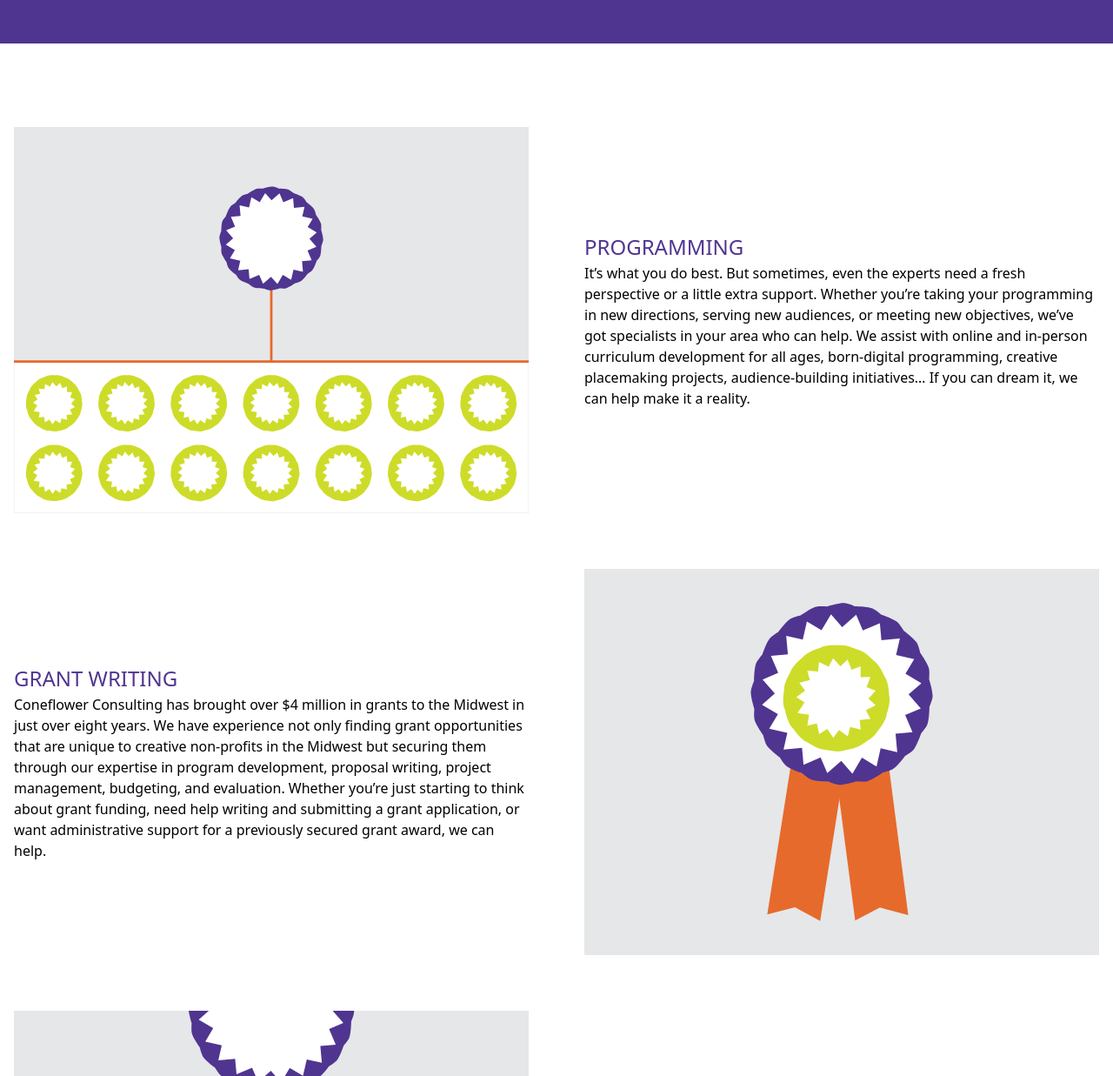
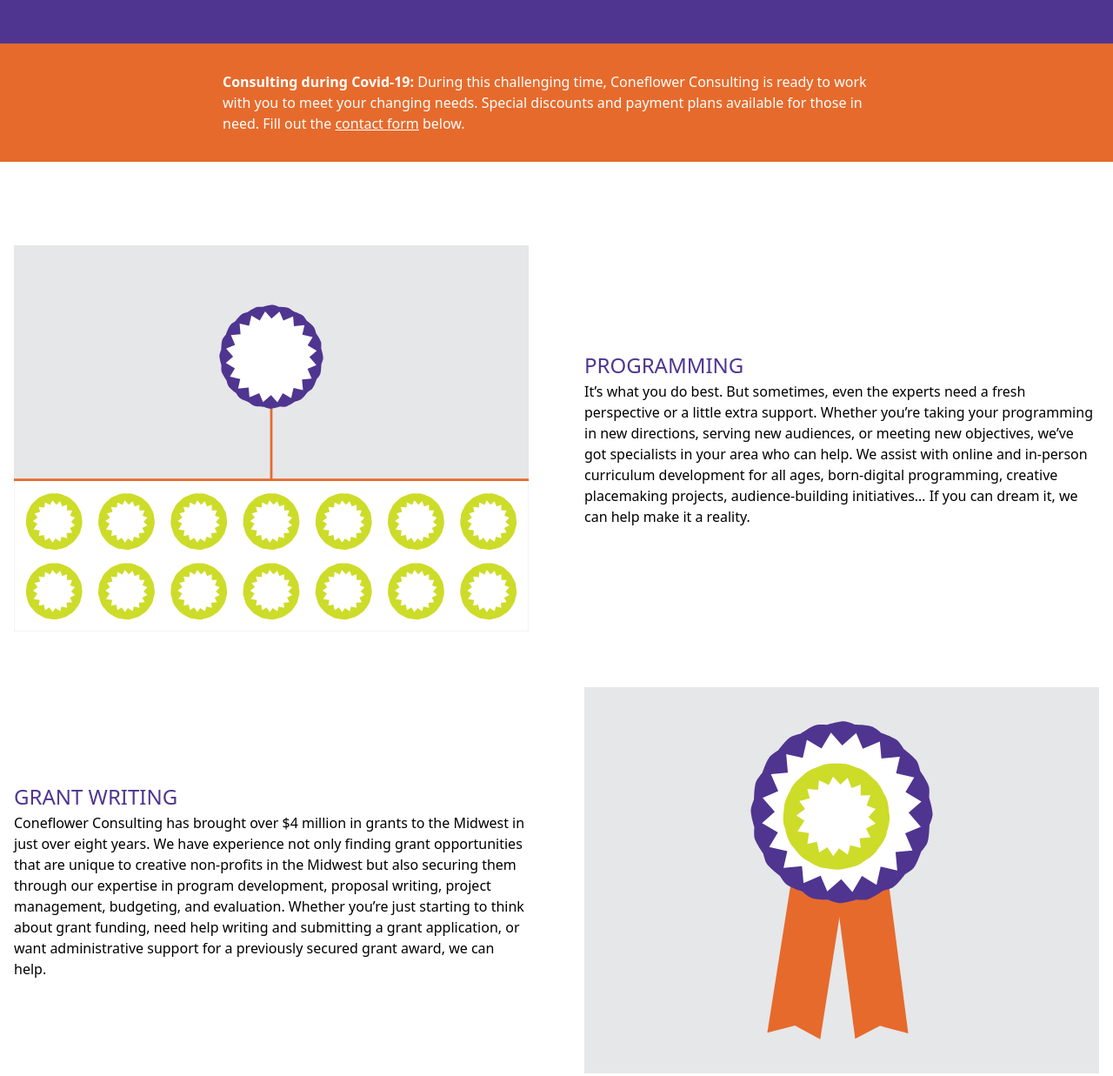
Before and after one commit to drdogbot7/coneflower-consulting-website, a Gatsby site: page / in a window 1280 px wide. Shown: the part 1040-2277 px from the top of the page at 87% size. Built offline with nearby package versions, Linux system fonts and the light colour scheme; Gatsby itself is replaced by a stand-in of ours; what @tailwindcss/custom-forms, vanilla-back-to-top would draw is missing.

Commit message:
content updates

```diff
--- a/src/pages/index.js
+++ b/src/pages/index.js
@@ -22,9 +22,23 @@ const IndexPage = () => (
           face special challenges and unique opportunities based on their
           geographic, cultural, and political environments. At Coneflower
           Consulting, we are committed to helping creative non-profits in the
-          Midwest flourish. Whether your non-profit organization’s mission is in
-          arts & culture, humanities, or education, we’re here to help you
-          cultivate the resources you need to thrive.
+          Midwest flourish. If your non-profit organization’s mission is in arts
+          & culture, humanities, or education, we’re here to help you cultivate
+          the resources you need to thrive.
+        </p>
+      </div>
+    </div>
+    <div className="bg-orange text-white py-8">
+      <div className="max-w-3xl mx-auto">
+        <p>
+          <b>Consulting during Covid-19:</b> During this challenging time,
+          Coneflower Consulting is ready to work with you to meet your changing
+          needs. Special discounts and payment plans available for those in
+          need. Fill out the{" "}
+          <a className="underline" href="#contact">
+            contact form
+          </a>{" "}
+          below.
         </p>
       </div>
     </div>
@@ -38,7 +52,7 @@ const IndexPage = () => (
         imgLast
         img={grantWriting}
         title="Grant Writing"
-        description="Coneflower Consulting has brought over $4 million in grants to the Midwest in just over eight years. We have experience not only finding grant opportunities that are unique to creative non-profits in the Midwest but securing them through our expertise in program development, proposal writing, project management, budgeting, and evaluation. Whether you’re just starting to think about grant funding, need help writing and submitting a grant application, or want administrative support for a previously secured grant award, we can help."
+        description="Coneflower Consulting has brought over $4 million in grants to the Midwest in just over eight years. We have experience not only finding grant opportunities that are unique to creative non-profits in the Midwest but also securing them through our expertise in program development, proposal writing, project management, budgeting, and evaluation. Whether you’re just starting to think about grant funding, need help writing and submitting a grant application, or want administrative support for a previously secured grant award, we can help."
       />
       <HomeSection
         img={fundraising}
```
